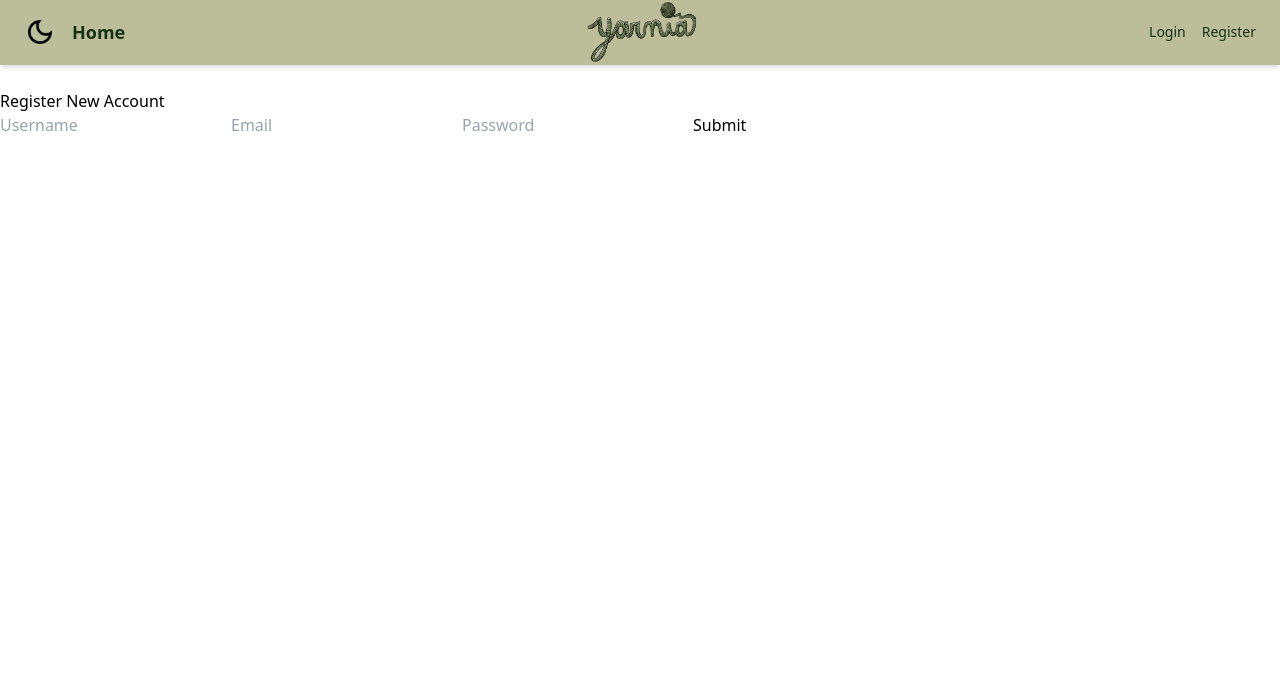
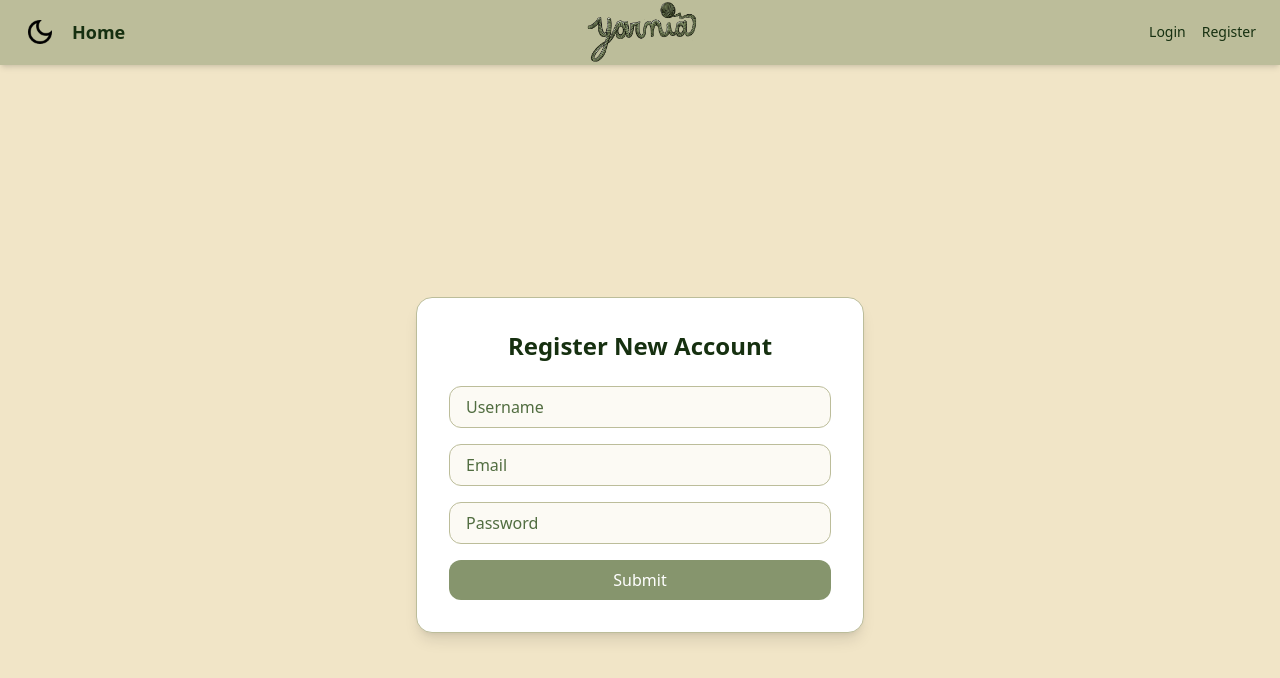
Before and after one commit to margonautix/yarnia.CAPSTONE, a React (Vite) app in the folder yarnia-project/: page /register in a window 1280 px wide. Shown: the top 678 px of the page. Built offline with nearby package versions, Linux system fonts and the light colour scheme.

Commit message:
finished up tailwind

```diff
--- a/yarnia-project/src/components/Login.jsx
+++ b/yarnia-project/src/components/Login.jsx
@@ -15,12 +15,9 @@ const Login = ({ setUser }) => {
     try {
       const response = await loginUser(email, password);
       if (response && response.token) {
-
         localStorage.setItem("token", response.token);
         localStorage.setItem("user", JSON.stringify(response.user));
-
         setUser(response.user);
-
         navigate("/profile");
       } else {
         setError("Invalid login credentials");
@@ -32,31 +29,51 @@ const Login = ({ setUser }) => {
   };
 
   return (
-    <div class="login">
-      <br />
-      <h2>Login</h2>
-      {error && <p>{error}</p>}
-      <form class="register-form" onSubmit={handleSubmit}>
-        <label>
+    <div className="min-h-screen bg-surface dark:bg-surface-dark text-primary dark:text-primary-dark flex items-center justify-center px-4">
+      <div className="w-full max-w-md bg-card dark:bg-card-dark rounded-2xl shadow-lg p-8 border border-border dark:border-border-dark">
+        <h2 className="text-2xl font-semibold text-center mb-6">Login</h2>
+
+        {error && (
+          <p className="text-sm text-red-600 dark:text-red-400 mb-4 text-center">
+            {error}
+          </p>
+        )}
+
+        <form onSubmit={handleSubmit} className="space-y-4">
+          <div>
+            <label htmlFor="email" className="sr-only">Email</label>
             <input
+              id="email"
               type="email"
               placeholder="Email"
               value={email}
               onChange={(e) => setEmail(e.target.value)}
+              required
+              className="w-full px-4 py-2 rounded-xl bg-input dark:bg-input-dark text-input-text dark:text-input-text-dark placeholder-input-placeholder dark:placeholder-input-placeholder-dark border border-border dark:border-border-dark focus:outline-none focus:ring-2 focus:ring-button dark:focus:ring-button-dark"
             />
-        </label>
-        <label>
+          </div>
+
+          <div>
+            <label htmlFor="password" className="sr-only">Password</label>
             <input
+              id="password"
               type="password"
               placeholder="Password"
               value={password}
               onChange={(e) => setPassword(e.target.value)}
+              required
+              className="w-full px-4 py-2 rounded-xl bg-input dark:bg-input-dark text-input-text dark:text-input-text-dark placeholder-input-placeholder dark:placeholder-input-placeholder-dark border border-border dark:border-border-dark focus:outline-none focus:ring-2 focus:ring-button dark:focus:ring-button-dark"
             />
-        </label>
-        <button className="login-button" type="submit">
+          </div>
+
+          <button
+            type="submit"
+            className="w-full mt-2 py-2 rounded-xl bg-button dark:bg-button-dark hover:bg-button-hover dark:hover:bg-button-hover-dark text-white font-medium transition"
+          >
             Submit
           </button>
         </form>
+      </div>
     </div>
   );
 };
--- a/yarnia-project/src/components/Register.jsx
+++ b/yarnia-project/src/components/Register.jsx
@@ -36,40 +36,60 @@ const Register = ({ setUser }) => {
   };
 
   return (
-    <div class="login">
-      <br />
-      <h2>Register New Account</h2>
-      {error && <p className="error-message">{error}</p>}
-      <div>
-        <form className="register-form" onSubmit={handleSubmit}>
-          <label>
+    <div className="min-h-screen bg-surface dark:bg-surface-dark text-primary dark:text-primary-dark flex items-center justify-center px-4">
+      <div className="w-full max-w-md bg-card dark:bg-card-dark rounded-2xl shadow-lg p-8 border border-border dark:border-border-dark">
+        <h2 className="text-2xl font-semibold text-center mb-6">Register New Account</h2>
+
+        {error && (
+          <p className="text-sm text-red-600 dark:text-red-400 mb-4 text-center">
+            {error}
+          </p>
+        )}
+
+        <form onSubmit={handleSubmit} className="space-y-4">
+          <div>
+            <label htmlFor="username" className="sr-only">Username</label>
             <input
-              placeholder="Username"
+              id="username"
               type="text"
               value={username}
               onChange={(e) => setUsername(e.target.value)}
+              placeholder="Username"
               required
+              className="w-full px-4 py-2 rounded-xl bg-input dark:bg-input-dark text-input-text dark:text-input-text-dark placeholder-input-placeholder dark:placeholder-input-placeholder-dark border border-border dark:border-border-dark focus:outline-none focus:ring-2 focus:ring-button dark:focus:ring-button-dark"
             />
-          </label>
-          <label>
+          </div>
+
+          <div>
+            <label htmlFor="email" className="sr-only">Email</label>
             <input
-              placeholder="Email"
+              id="email"
               type="email"
               value={email}
               onChange={(e) => setEmail(e.target.value)}
+              placeholder="Email"
               required
+              className="w-full px-4 py-2 rounded-xl bg-input dark:bg-input-dark text-input-text dark:text-input-text-dark placeholder-input-placeholder dark:placeholder-input-placeholder-dark border border-border dark:border-border-dark focus:outline-none focus:ring-2 focus:ring-button dark:focus:ring-button-dark"
             />
-          </label>
-          <label>
+          </div>
+
+          <div>
+            <label htmlFor="password" className="sr-only">Password</label>
             <input
-              placeholder="Password"
+              id="password"
               type="password"
               value={password}
               onChange={(e) => setPassword(e.target.value)}
+              placeholder="Password"
               required
+              className="w-full px-4 py-2 rounded-xl bg-input dark:bg-input-dark text-input-text dark:text-input-text-dark placeholder-input-placeholder dark:placeholder-input-placeholder-dark border border-border dark:border-border-dark focus:outline-none focus:ring-2 focus:ring-button dark:focus:ring-button-dark"
             />
-          </label>
-          <button className="login-button" type="submit">
+          </div>
+
+          <button
+            type="submit"
+            className="w-full mt-2 py-2 rounded-xl bg-button dark:bg-button-dark hover:bg-button-hover dark:hover:bg-button-hover-dark text-white font-medium transition"
+          >
             Submit
           </button>
         </form>
```
Lines whose indentation alone changed are shown as unchanged.
